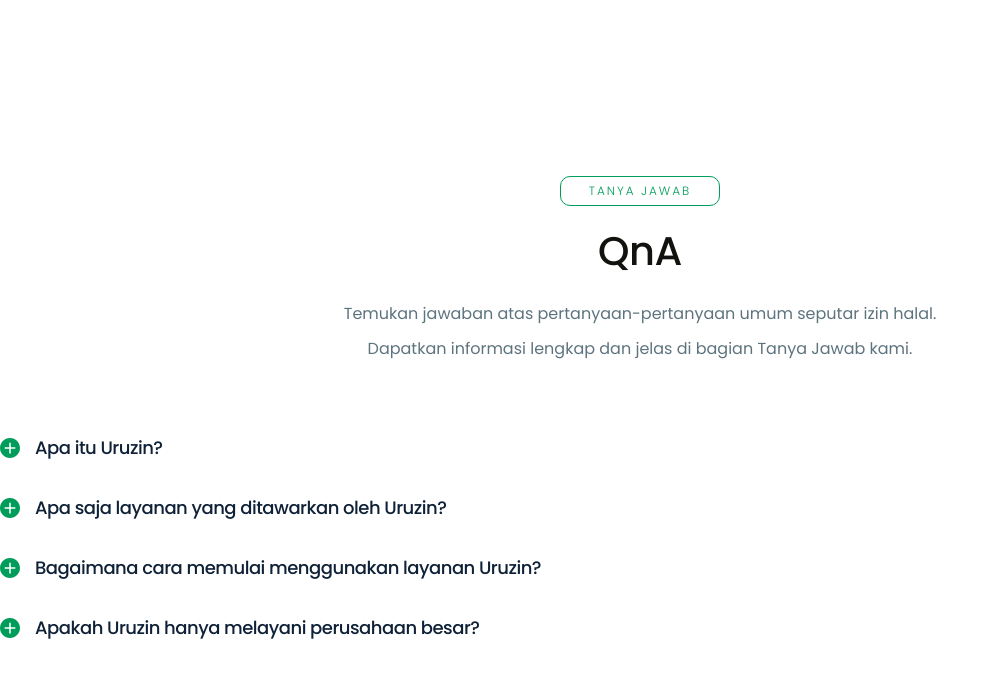
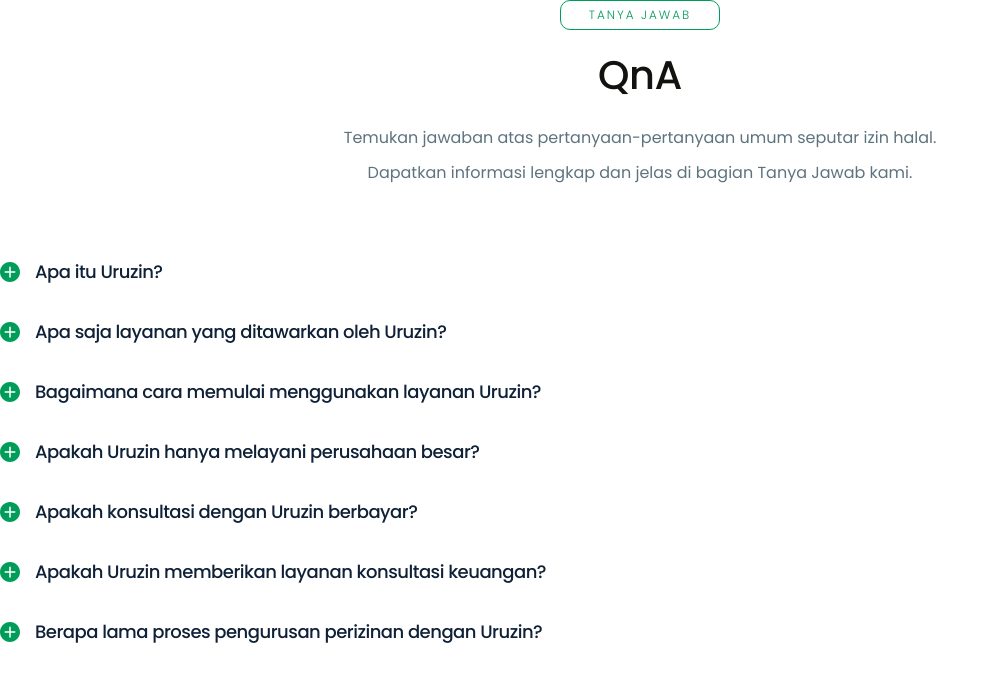
Before and after one commit to farrez30/uruzin, a React (Create React App) app: page /tanyajawab in a window 1280 px wide. Shown: the top 682 px of the page, without its empty margins (0-999 px from the left). Built offline with nearby package versions, Linux system fonts and the light colour scheme.

Commit message:
Ubah dikit

```diff
--- a/src/components/HubungiKami/HubungiKami.jsx
+++ b/src/components/HubungiKami/HubungiKami.jsx
@@ -58,13 +58,13 @@
             </div>
             <hr className="border-[1px] border-light-gray-uruzin mb-5" />
             <div className="flex justify-start items-center gap-[17px]">
-              <a href="#footer">
+              <a href="https://www.facebook.com/uruzin.id?mibextid=rS40aB7S9Ucbxw6v">
                 <img src={facebook} alt="Media Sosial Facebook Uruzin" />
               </a>
-              <a href="#footer">
+              <a href="https://www.instagram.com/uruzin.id/">
                 <img src={instagram} alt="Media Sosial Instagram Uruzin" />
               </a>
-              <a href="#footer">
+              <a href="#https://www.linkedin.com/company/pt-uruzin-solusi-bisnis/about/">
                 <img src={linkedin} alt="Media Sosial Linkedin Uruzin" />
               </a>
             </div>
--- a/src/components/KlienKami/KlienKami.jsx
+++ b/src/components/KlienKami/KlienKami.jsx
@@ -24,14 +24,14 @@
             <img src={klienkami} alt="Klien-klien Uruzin" />
           </div>
         </div>
-        <iframe
+        {/* <iframe
           className="aspect-video rounded-[10px] lg:mx-[99px]"
           src="https://www.youtube.com/embed/XMvf-bprs_E?si=4IzDBXpLfXHeZzMc"
           title="YouTube video player"
           frameborder="0"
           allow="accelerometer; autoplay; clipboard-write; encrypted-media; gyroscope; picture-in-picture; web-share"
           allowfullscreen
-        ></iframe>
+        ></iframe> */}
       </section>
     </>
   );
--- a/src/components/Layanan/Layanan.jsx
+++ b/src/components/Layanan/Layanan.jsx
@@ -63,7 +63,7 @@
     <section id="layanan"
     // default mobile pt-[17.5px]
     className="flex-col pt-[17.5px] lg:pt-44">
-      <article className="flex-col mx-auto gap-5">
+      <article className="flex flex-col items-center gap-[20]px">
         <h2 className="hidden lg:block font-poppins font-light text-[12px] leading-normal text-green-uruzin tracking-[2px] rounded-[10px] border border-solid border-green-uruzin py-[5px] px-7 max-w-max mx-auto">
           LAYANAN KAMI
         </h2>
--- a/src/components/TanyaJawab/TanyaJawab.jsx
+++ b/src/components/TanyaJawab/TanyaJawab.jsx
@@ -12,30 +12,48 @@
       id: 1,
       question: "Apa itu Uruzin?",
       answer:
-        "Lorem ipsum dolor sit amet consectetur adipisicing elit. Ipsam labore fugit harum officiis? Assumenda ab fugit obcaecati laborum vel, itaque dicta labore distinctio id veritatis dolorum officia architecto facere a.",
+        "Perusahaan yang bergerak dibidang jasa konsultan perizinan usaha yang profesional berpengalaman",
     },
     {
       id: 2,
       question: "Apa saja layanan yang ditawarkan oleh Uruzin?",
       answer:
-        "Lorem ipsum dolor sit amet consectetur adipisicing elit. Ipsam labore fugit harum officiis? Assumenda ab fugit obcaecati laborum vel, itaque dicta labore distinctio id veritatis dolorum officia architecto facere a.",
+        "Uruzin menawarkan berbagai layanan, termasuk pembuatan dan registrasi badan usaha, sertifikasi dan standar, registrasi dan perizinan, pengaturan internal perusahaan, serta layanan keuangan dan tenaga kerja.",
     },
     {
       id: 3,
       question: "Bagaimana cara memulai menggunakan layanan Uruzin?",
       answer:
-        "Mudah! Hubungi kami melalui formulir kontak di situs web kami atau langsung menghubungi tim customer service kami. Kami akan memberikan konsultasi gratis dan panduan mengenai layanan yang sesuai untuk kebutuhan bisnis Anda.",
+        "Mudah! Pelaku usaha yang membutuhkan bantuan layanan pengurusan perijinan dapat menghubungi contact center Uruzin melalui nomor +62 851-8684-5500",
     },
     {
       id: 4,
       question: "Apakah Uruzin hanya melayani perusahaan besar?",
       answer:
-        "Lorem ipsum dolor sit amet consectetur adipisicing elit. Ipsam labore fugit harum officiis? Assumenda ab fugit obcaecati laborum vel, itaque dicta labore distinctio id veritatis dolorum officia architecto facere a.",
+        "Tidak, Uruzin melayani berbagai jenis bisnis, baik skala besar maupun skala kecil. Kami percaya bahwa setiap bisnis berhak mendapatkan dukungan yang diperlukan untuk berkembang.",
     },
+    {
+      id: 5,
+      question: "Apakah konsultasi dengan Uruzin berbayar?",
+      answer:
+        "Tidak, konsultasi dengan Uruzin adalah gratis dan tanpa kewajiban. Kami ingin membantu Anda memahami kebutuhan bisnis Anda dan bagaimana kami dapat mendukungnya.",
+    },
+    {
+      id: 6,
+      question: "Apakah Uruzin memberikan layanan konsultasi keuangan?",
+      answer:
+        "Ya, Uruzin menyediakan layanan konsultasi keuangan melalui pengurusan BPJS Ketenagakerjaan, SP PKP (Pengusaha Kena Pajak), dan layanan notaris digital. Kami dapat membantu Anda mengelola aspek keuangan bisnis Anda dengan efisien.",
+    },
+    {
+      id: 7,
+      question: "Berapa lama proses pengurusan perizinan dengan Uruzin?",
+      answer:
+        "Waktu pengurusan perizinan dapat bervariasi tergantung pada jenis layanan yang Anda pilih. Namun, kami berkomitmen untuk menyediakan proses yang cepat dan efisien untuk setiap klien.",
+    }
   ];
   return (
     <div>
-      <section id="qna"  className="hidden lg:flex flex-col pt-44">
+      <section id="qna"  className="hidden lg:flex flex-col">
         <article className="flex-col mx-auto gap-5">
           <h2 className="font-poppins font-light text-[12px] leading-normal text-green-uruzin tracking-[2px] rounded-[10px] border border-solid border-green-uruzin py-[5px] px-7 max-w-max mx-auto">
             TANYA JAWAB
@@ -60,7 +78,7 @@
                     {question}
                   </h1>
                 </div>
-                <div className={`content transition-all duration-500`}>
+                <div className={`content transition-all duration-300`}>
                   <p className="font-poppins font-normal text-[16px] tracking-[0px] leading-[32px] text-light-dark-uruzin ml-[37px]">
                     {answer}
                   </p>
```
